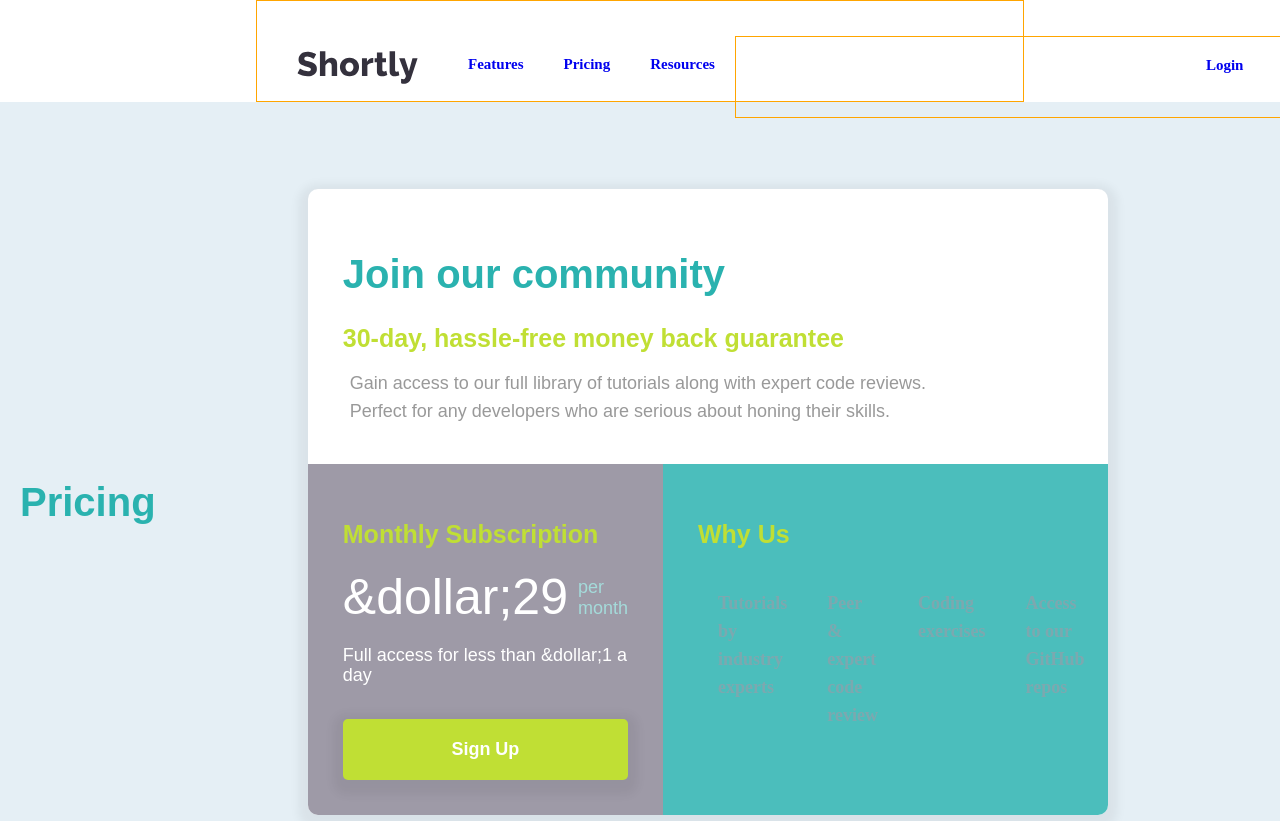
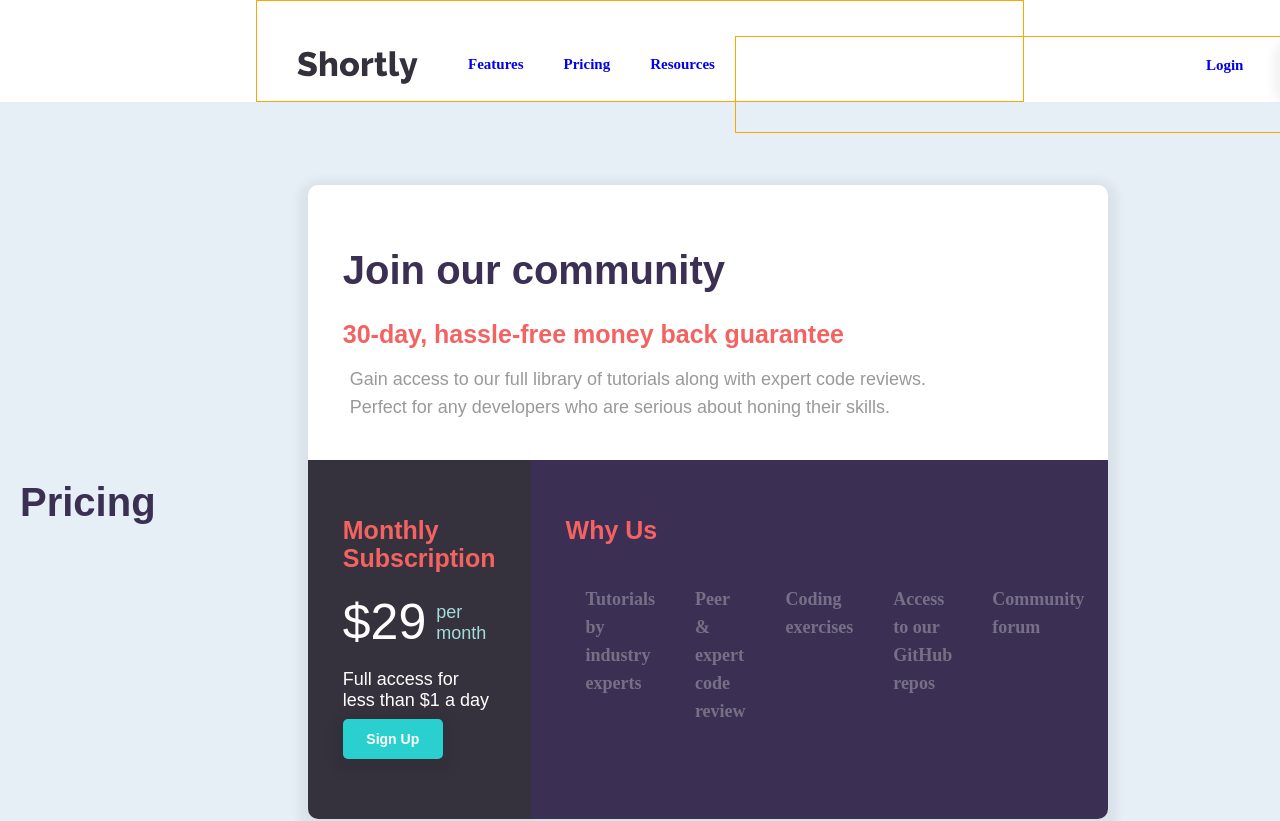
Before and after one commit to erferguson/url-shorty, a React (Create React App) app in the folder shorty-app/: page /pricing in a window 1280 px wide. Shown: the top 821 px of the page. Built offline with nearby package versions, Linux system fonts and the light colour scheme.

Commit message:
pricing > updated stlying coloring to primary/secondary per design file

```diff
--- a/shorty-app/src/App.css
+++ b/shorty-app/src/App.css
@@ -395,30 +395,32 @@ li {
   text-decoration: none;
   outline: none;
 }
-/* ??? */
-.signUp-button {
+/* BUTTONs */
+.button {
   background-color: hsl(180, 66%, 49%);
+  color: #fff;
+  /* padding: 20px 0; */
+  font-size: 14px;
   width: 100px;
   height: 40px;
-  border-radius: 50px;
+  border-radius: 5px;
+  font-weight: 700;
+  box-shadow: 0 5px 10px 10px rgba(0, 0, 0, 0.05);
+  top: -25px;
+  margin-top: 15px;
+  text-align: center;
+  position: relative;
+  cursor: pointer;
   text-decoration: none;
   outline: none;
-  /* padding: 15px 25px; */
-  font-size: 14px;
-  cursor: pointer;
-  text-align: center;
   text-decoration: none;
   outline: none;
-  color: #fff;
   border: none;
-  box-shadow: 0 4px #999;
-  position: relative;
-  top: -12px;
 }
-.signUp-button:hover {
+.button:hover {
   background-color: hsl(180, 66%, 49%);
 }
-.signUp-button:active {
+.button:active {
   background-color: hotpink;
   box-shadow: 0 4px #666;
   transform: translateY(4px);
@@ -452,11 +454,11 @@ section {
 }
 
 h1 {
-  color: hsl(179, 62%, 43%);
+  color: hsl(257, 27%, 26%);
   font-size: 40px;
 }
 h2 {
-  color: hsl(71, 73%, 54%);
+  color: hsl(0, 87%, 67%);
   font-size: 25px;
 }
 
@@ -472,18 +474,17 @@ p.light-black {
 .row {
   display: flex;
 }
-/* row and direct children = take up the same amount of width */
+
 .row > section {
   flex: 1;
 }
 
 .cyan {
-  /* background-color: hsl(179, 62%, 43%); */
-  background-color:hsl(257, 7%, 63%);
+  background-color:hsl(255, 11%, 22%);
   color: #fff;
 }
 .grayish-blue{
-  background-color: hsl(179, 47%, 52%);
+  background-color: hsl(257, 27%, 26%);
   color: #fff;
 }
 .grayish-blue ul {
@@ -496,20 +497,6 @@ p.light-black {
 }
 .pricing-ul li{
   line-height: 28px;
-}
-
-.yellow-button {
-  background-color:hsl(71, 73%, 54%);
-  color: #fff;
-  width: 100%;
-  padding: 20px 0;
-  font-size: 18px;
-  border-radius: 5px;
-  font-family: "Karla", sans-serif;
-  font-weight: 700;
-  border: none;
-  margin-top: 15px;
-  box-shadow: 0 5px 10px 10px rgba(0, 0, 0, 0.05);
 }
 
 p.faded {
--- a/shorty-app/src/components/Header/Header.js
+++ b/shorty-app/src/components/Header/Header.js
@@ -9,7 +9,7 @@ function Header (){
                 <div>
                     <h1>More than just shorter links</h1>
                     <p>Build your brand's recognition and get detailed insights on how your links are performing.</p>
-                    <button>Get Started!</button>
+                    <button className="button">Get Started!</button>
                 </div>
             </div>
             <h3>Header</h3>
--- a/shorty-app/src/components/NavComponents/Navigation.js
+++ b/shorty-app/src/components/NavComponents/Navigation.js
@@ -27,7 +27,7 @@ function Navigation() {
               </li>
               <li>
                 <NavLink className='signup' to="/sign-up">
-                  <button className="signUp-button">Sign Up</button>
+                  <button className="button">Sign Up</button>
                 </NavLink>
               </li>
             </div>
--- a/shorty-app/src/components/Pricing/Pricing.js
+++ b/shorty-app/src/components/Pricing/Pricing.js
@@ -24,11 +24,11 @@ function Pricing (){
             <section class="cyan">
             <h2>Monthly Subscription</h2>
 
-            <p class="faded"><span class="big">&dollar;29</span> per month</p>
+            <p class="faded"><span class="big">${29}</span> per month</p>
 
-            <p>Full access for less than &dollar;1 a day</p>
+            <p>Full access for less than ${1} a day</p>
 
-            <button class="yellow-button">Sign Up</button>
+            <button class="button">Sign Up</button>
             </section>
 
             <section class="grayish-blue">
```
